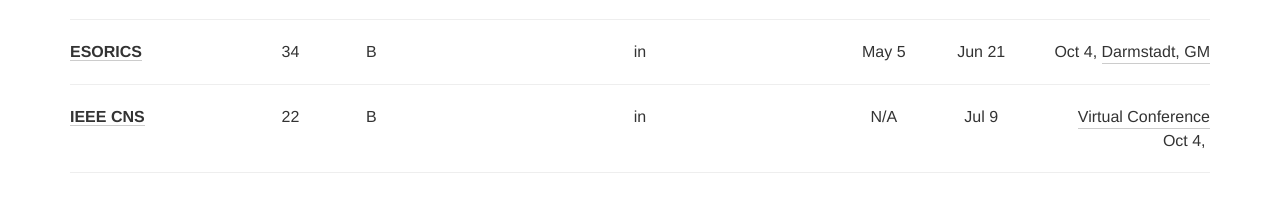
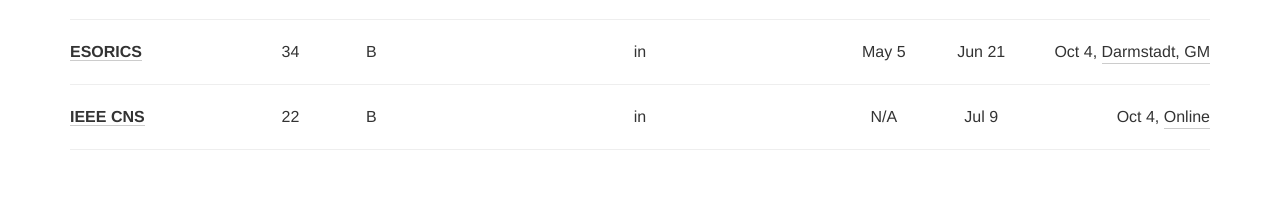
Before and after one commit to jianghaizhi/conference, a Jekyll site: the page built from index.html, in a window 1280 px wide. Shown: the part 559-771 px from the top of the page. Built offline with Jekyll 4.4.1, drawn with Linux system fonts in a browser that asks for light colours; nearby versions of some CDN libraries; comment, search, counter and statistics services are not loaded.

Commit message:
Update conferences.yml

```diff
--- a/_data/conferences.yml
+++ b/_data/conferences.yml
@@ -91,7 +91,7 @@
   abstract: "N/A"
   notification: "Jul 9"
   date: "Oct 4"
-  place: Virtual Conference
+  place: Online
   tags: [SEC, PRIV]
   hindex: 22
   rank: B
```
